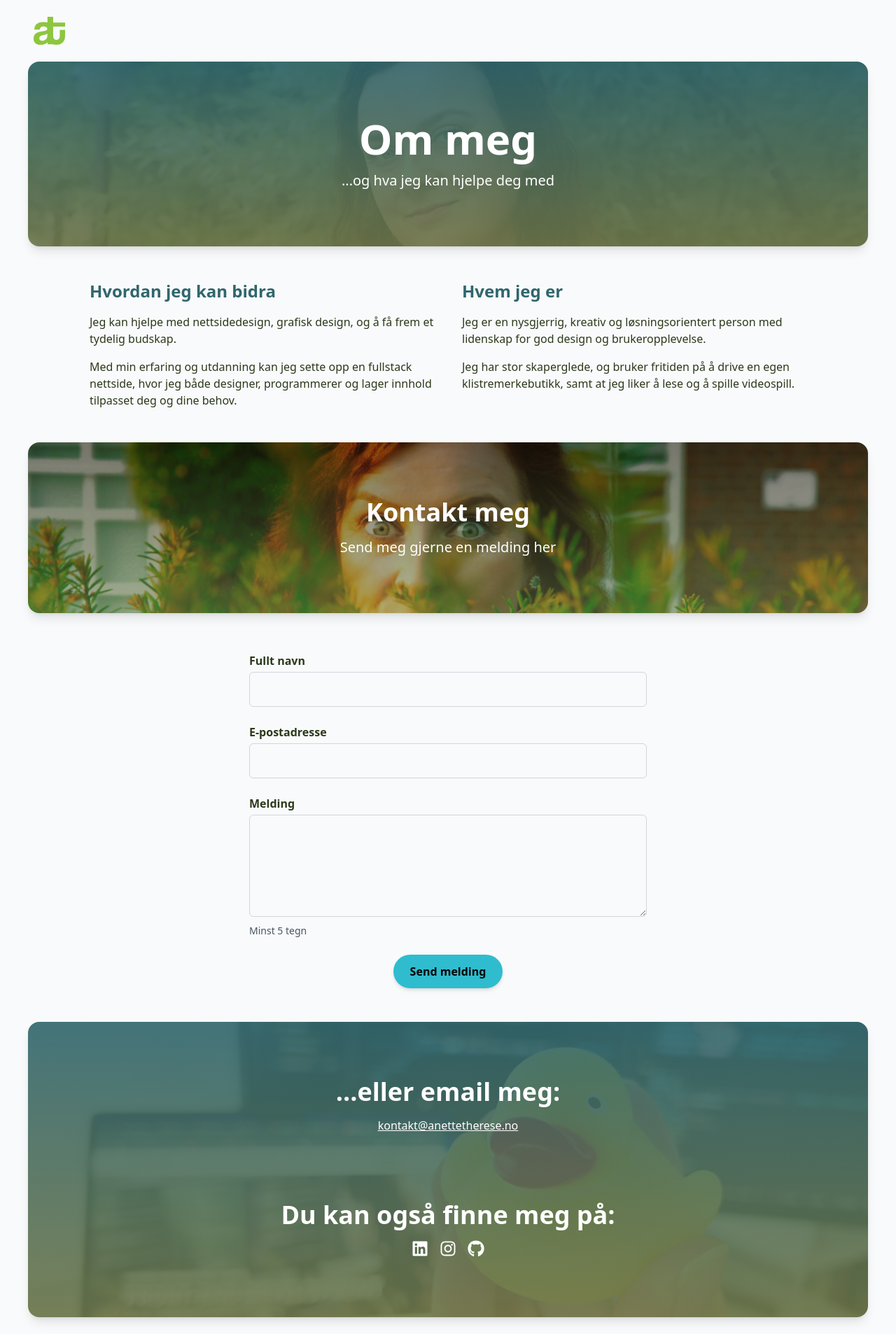
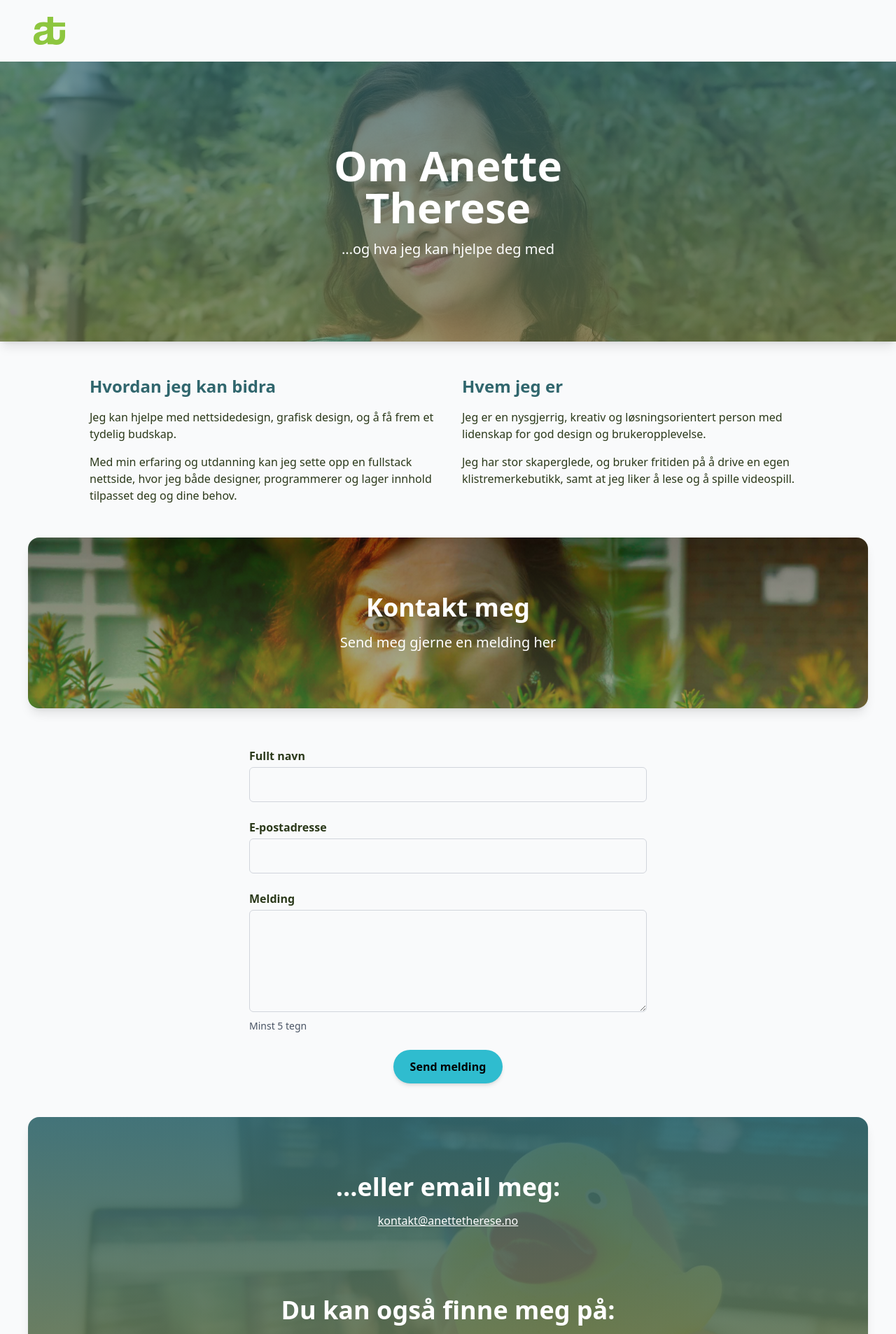
Before and after one commit to elanetto/Portfolio-2, a React (Vite) app: page /contact in a window 1280 px wide. Shown: the top 1906 px of the page at 70% size. Built offline with nearby package versions, Linux system fonts and the light colour scheme.

Commit message:
Redesigned the hero images of the contact page

```diff
--- a/src/Pages/Contact/index.jsx
+++ b/src/Pages/Contact/index.jsx
@@ -80,19 +80,21 @@ export default function Contact() {
     </section>
   ) : (
     <section
-      className="min-h-screen max-w-[1200px] mx-auto text-dark-green"
+      className="min-h-screen mx-auto text-dark-green"
       aria-labelledby="contact-heading"
     >
       <div>
         {/* Hero image with overlay */}
         <div
-          className="relative bg-cover bg-center bg-no-repeat py-20 px-6 text-white text-center rounded-2xl shadow-lg mb-12"
+          className="relative bg-cover bg-center bg-no-repeat h-100 px-6 text-white text-center shadow-lg mb-12 flex items-center justify-center"
           style={{
-            backgroundImage: `linear-gradient(to top, rgba(108, 118, 74, 0.9), rgba(48, 102, 109, 0.9)), url(${AnetteImg2})`,
+            backgroundImage: `linear-gradient(to top, rgba(108, 118, 74, 0.7), rgba(48, 102, 109, 0.7)), url(${AnetteImg2})`,
           }}
         >
           <div className="relative z-10 max-w-xl mx-auto">
-            <h2 className="text-4xl md:text-6xl font-bold mb-4">Om meg</h2>
+            <h2 className="text-4xl md:text-6xl font-bold mb-4">
+              Om Anette Therese
+            </h2>
             <p className="text-lg md:text-xl">
               ...og hva jeg kan hjelpe deg med
             </p>
@@ -138,7 +140,7 @@ export default function Contact() {
         </div>
 
         <div
-          className="relative bg-cover bg-center bg-no-repeat py-20 px-6 text-white text-center rounded-2xl shadow-lg mb-14"
+          className="relative max-w-[1200px] mx-auto bg-cover bg-center bg-no-repeat py-20 px-6 text-white text-center rounded-2xl shadow-lg mb-14"
           style={{
             backgroundImage: `linear-gradient(to top, rgba(108, 118, 74, 0.55), rgba(32, 19, 9, 0.55)), url(${AnetteImg})`,
           }}
@@ -212,7 +214,7 @@ export default function Contact() {
         </form>
 
         <div
-          className="relative bg-cover bg-center bg-no-repeat py-20 px-6 text-white text-center rounded-2xl shadow-lg mb-12 mt-12"
+          className="relative max-w-[1200px] mx-auto bg-cover bg-center bg-no-repeat py-20 px-6 text-white text-center rounded-2xl shadow-lg mb-12 mt-12"
           style={{
             backgroundImage: `linear-gradient(to top, rgba(108, 118, 74, 0.9), rgba(48, 102, 109, 0.9)), url(${SocialsImgBg})`,
           }}
--- a/src/components/common/ShareButton/index.jsx
+++ b/src/components/common/ShareButton/index.jsx
@@ -1,8 +1,6 @@
 import { useState } from "react";
 import toast from "react-hot-toast";
 import { Copy } from "lucide-react";
-
-const COPY_FEEDBACK_DURATION = 3000;
 
 function ShareButton({ label = "Kopier lenke" }) {
   const [copied, setCopied] = useState(false);
@@ -10,9 +8,8 @@ function ShareButton({ label = "Kopier lenke" }) {
   const handleCopy = async () => {
     try {
       await navigator.clipboard.writeText(window.location.href);
+      if (!copied) toast.success("Lenken er kopiert til utklippstavlen!");
       setCopied(true);
-      toast.success("Lenken er kopiert til utklippstavlen!");
-      setTimeout(() => setCopied(false), COPY_FEEDBACK_DURATION);
     } catch (err) {
       toast.error("Klarte ikke å kopiere lenken.");
       console.error("Copy failed", err);
@@ -23,11 +20,11 @@ function ShareButton({ label = "Kopier lenke" }) {
     <button
       onClick={handleCopy}
       type="button"
-      className="flex items-center gap-2 px-4 py-2 rounded  text-dark-green hover:text-cyan-dark hover:scale-110 transition cursor-pointer"
-      aria-label={copied ? "Kopiert!" : label}
+      className="flex items-center gap-2 px-4 py-2 rounded text-dark-green hover:text-cyan-dark hover:scale-110 focus:ring-2 focus:ring-cyan-dark focus:outline-none transition cursor-pointer"
+      aria-label={copied ? "Lenke kopiert" : label}
     >
       <Copy size={18} />
-      {copied ? "Kopiert!" : label}
+      {copied ? "Lenke kopiert" : label}
     </button>
   );
 }
```
